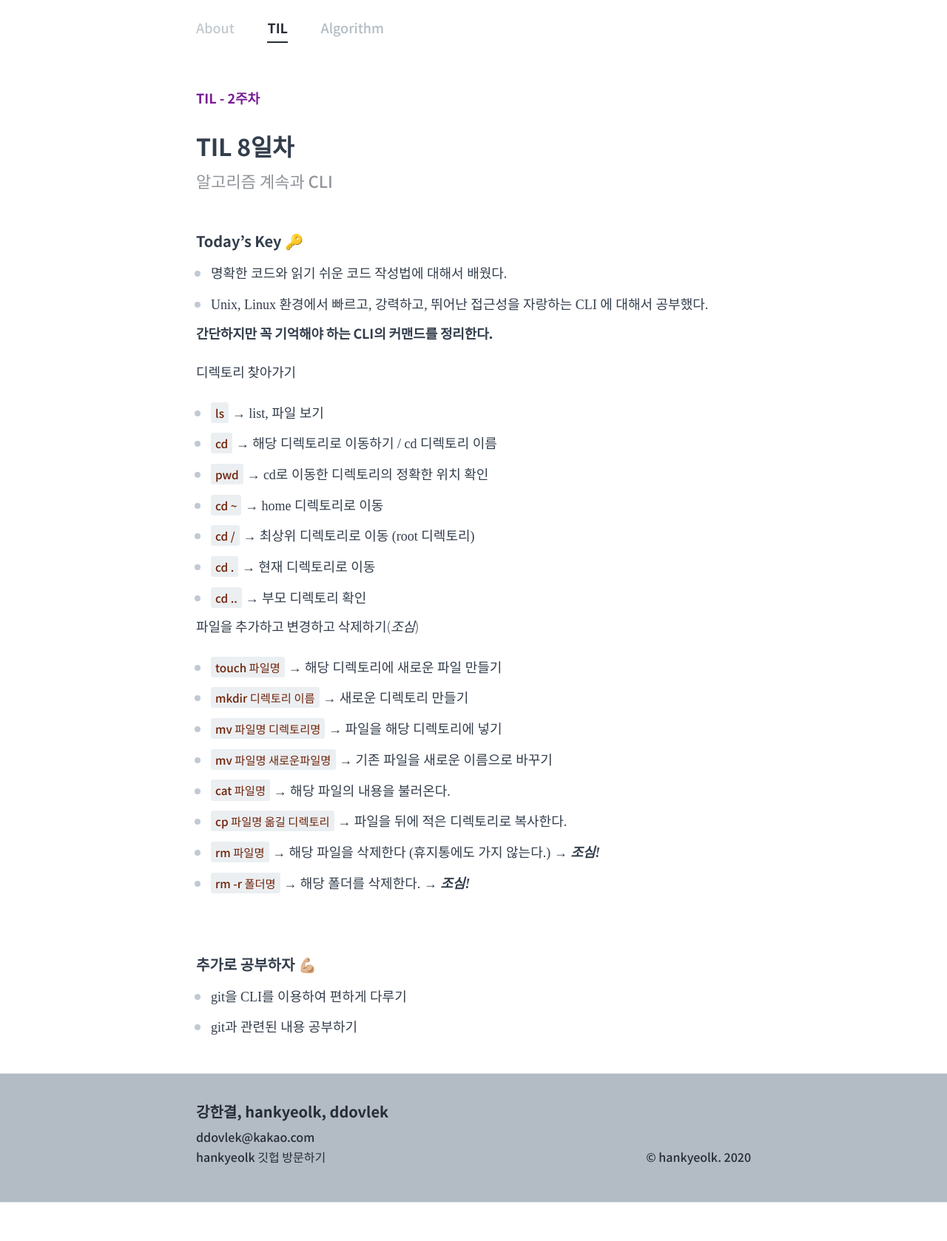
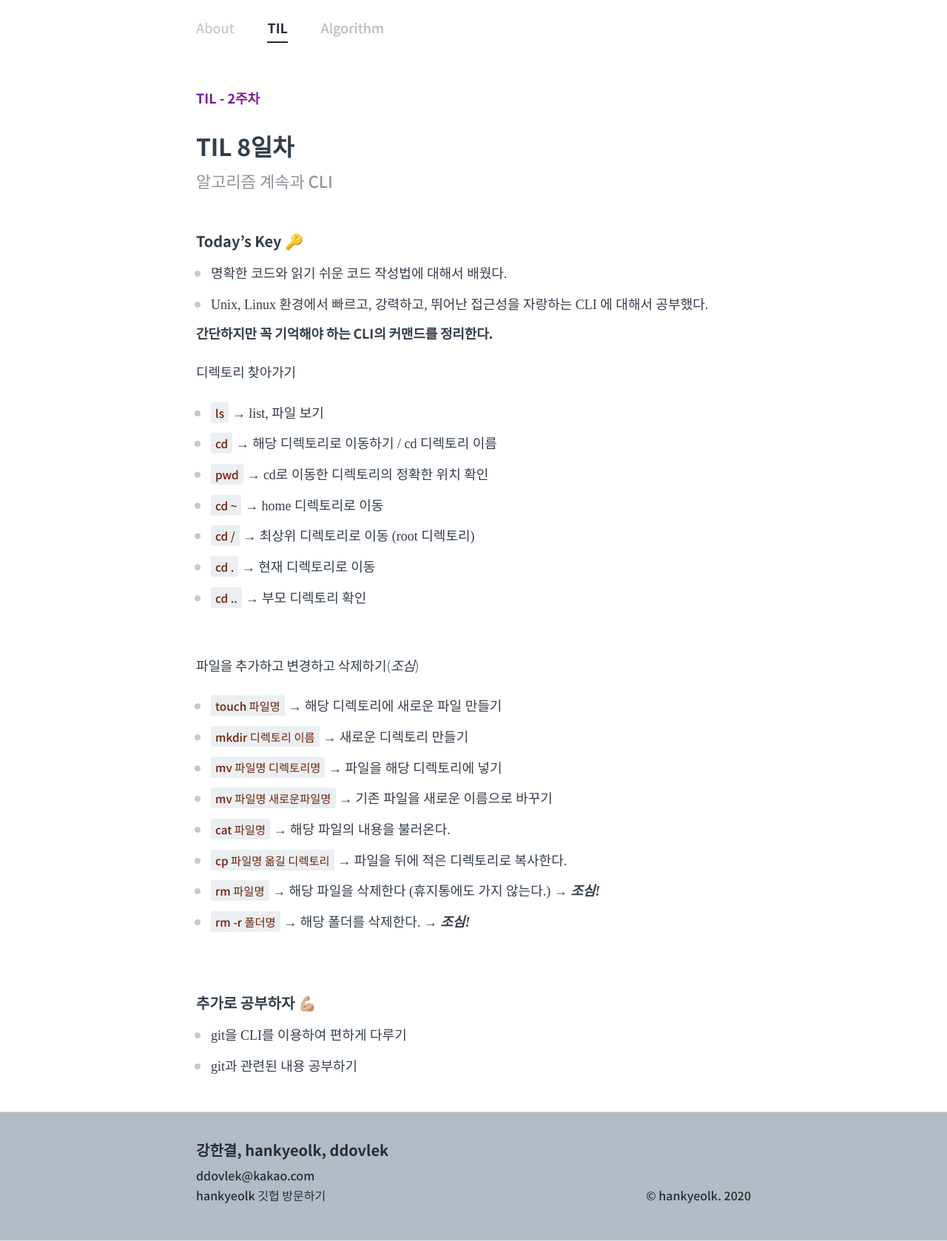
Before and after one commit to hankyeolk/hankyeolk.github.io, a Jekyll site: the page built from TIL/08_2020.06.22/index.md, in a window 1280 px wide. Shown: the whole page at 74% size. Built offline with Jekyll 4.4.1, drawn with Linux system fonts in a browser that asks for light colours; before the commit the page ends 1626 px from its top, so only the background shows below that.

Commit message:
modified TIL 08

```diff
--- a/TIL/08_2020.06.22/index.md
+++ b/TIL/08_2020.06.22/index.md
@@ -18,7 +18,6 @@
 - Unix, Linux 환경에서 빠르고, 강력하고, 뛰어난 접근성을 자랑하는 CLI 에 대해서 공부했다.
 
 **간단하지만 꼭 기억해야 하는 CLI의 커맨드를 정리한다.**
-<br>
 
 디렉토리 찾아가기
 
@@ -29,6 +28,8 @@
 - `cd /` → 최상위 디렉토리로 이동 (root 디렉토리)
 - `cd .` → 현재 디렉토리로 이동
 - `cd ..` → 부모 디렉토리 확인
+
+<br>
 
 파일을 추가하고 변경하고 삭제하기(_조심_)
 
```
